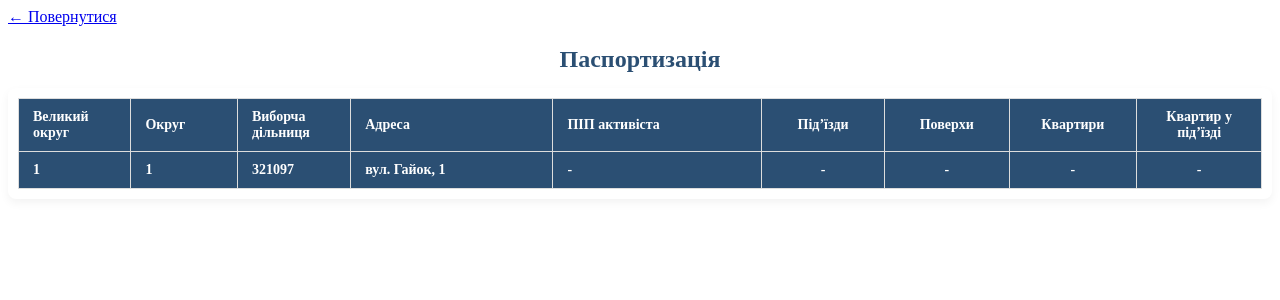
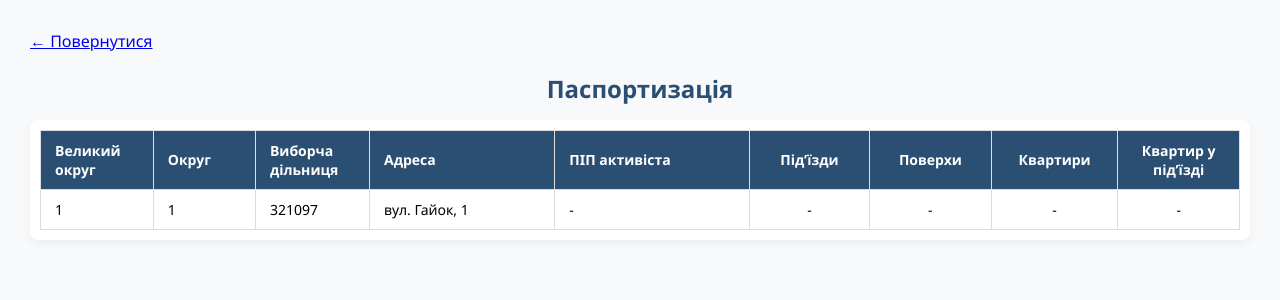
Before and after one commit to Aliina-ai/flask-db, a Flask app: page /passport in a window 1280 px wide. Shown: the top 300 px of the page. Run offline with Flask 3, Linux system fonts and the light colour scheme; lists and menus that the app fills with data are empty; parts of the project's set-up code (start-up, migrations or seed data) failed here and were passed over.

Commit message:
Refactor passport.html to clean up styles and structure

```diff
--- a/templates/passport.html
+++ b/templates/passport.html
@@ -128,21 +92,23 @@ th:nth-child(9), td:nth-child(9) {
             <th>Квартир у під’їзді</th>
         </tr>
     </thead>
-    <thead>
+
+    <tbody>
         <tr>
-            <th>1</th>
-            <th>1</th>
-            <th>321097</th>
-            <th>вул. Гайок, 1</th>
-            <th>-</th>
-            <th>-</th>
-            <th>-</th>
-            <th>-</th>
-            <th>-</th>
+            <td>1</td>
+            <td>1</td>
+            <td>321097</td>
+            <td>вул. Гайок, 1</td>
+            <td>-</td>
+            <td>-</td>
+            <td>-</td>
+            <td>-</td>
+            <td>-</td>
+        </tr>
+    </tbody>
 </table>
 </div>
+</form>
 
-
-</form>
 </body>
 </html>
```
Also changed, not shown: other parts of templates/passport.html (+0 -36 lines). Lines whose indentation alone changed are shown as unchanged.
